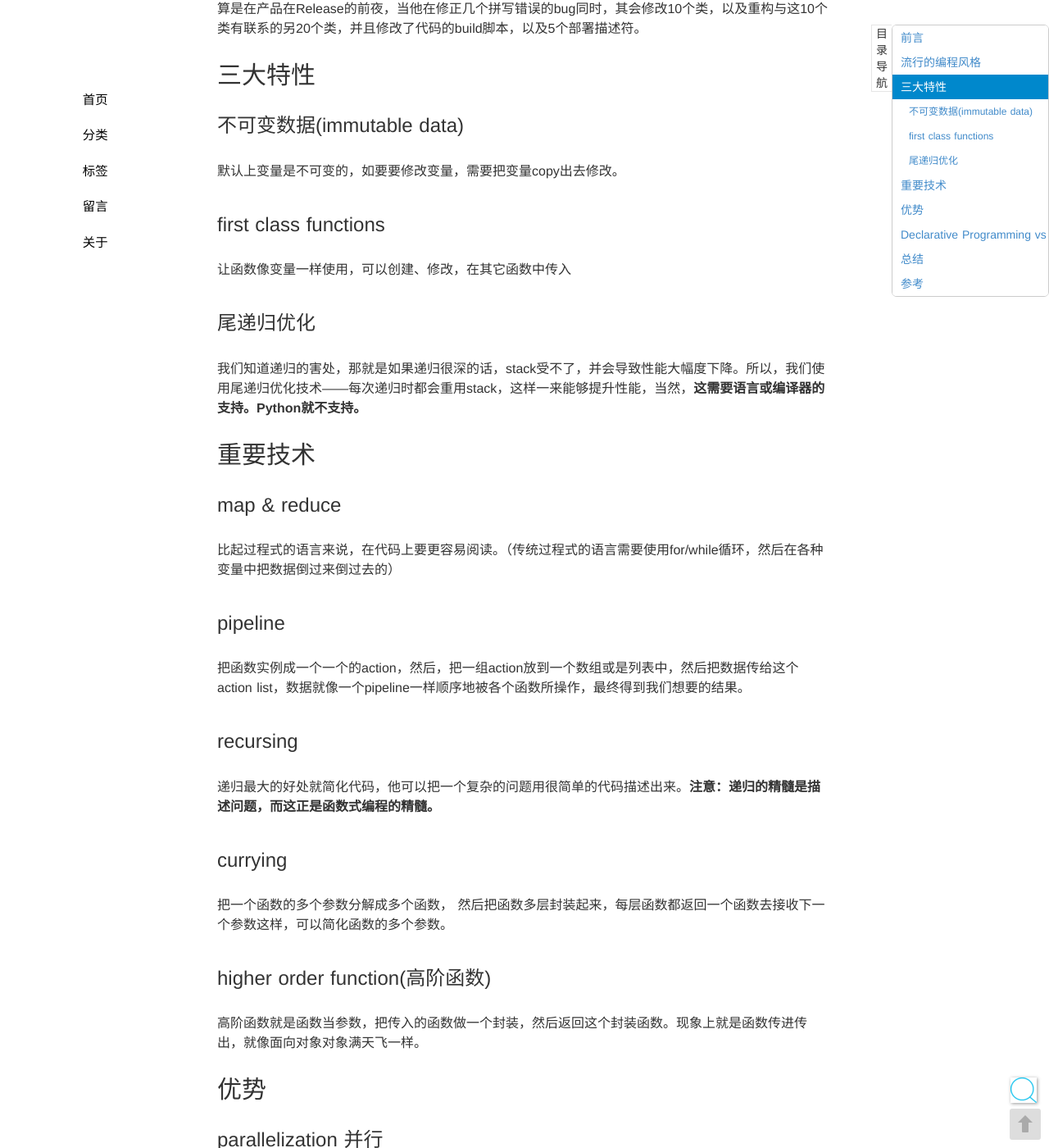
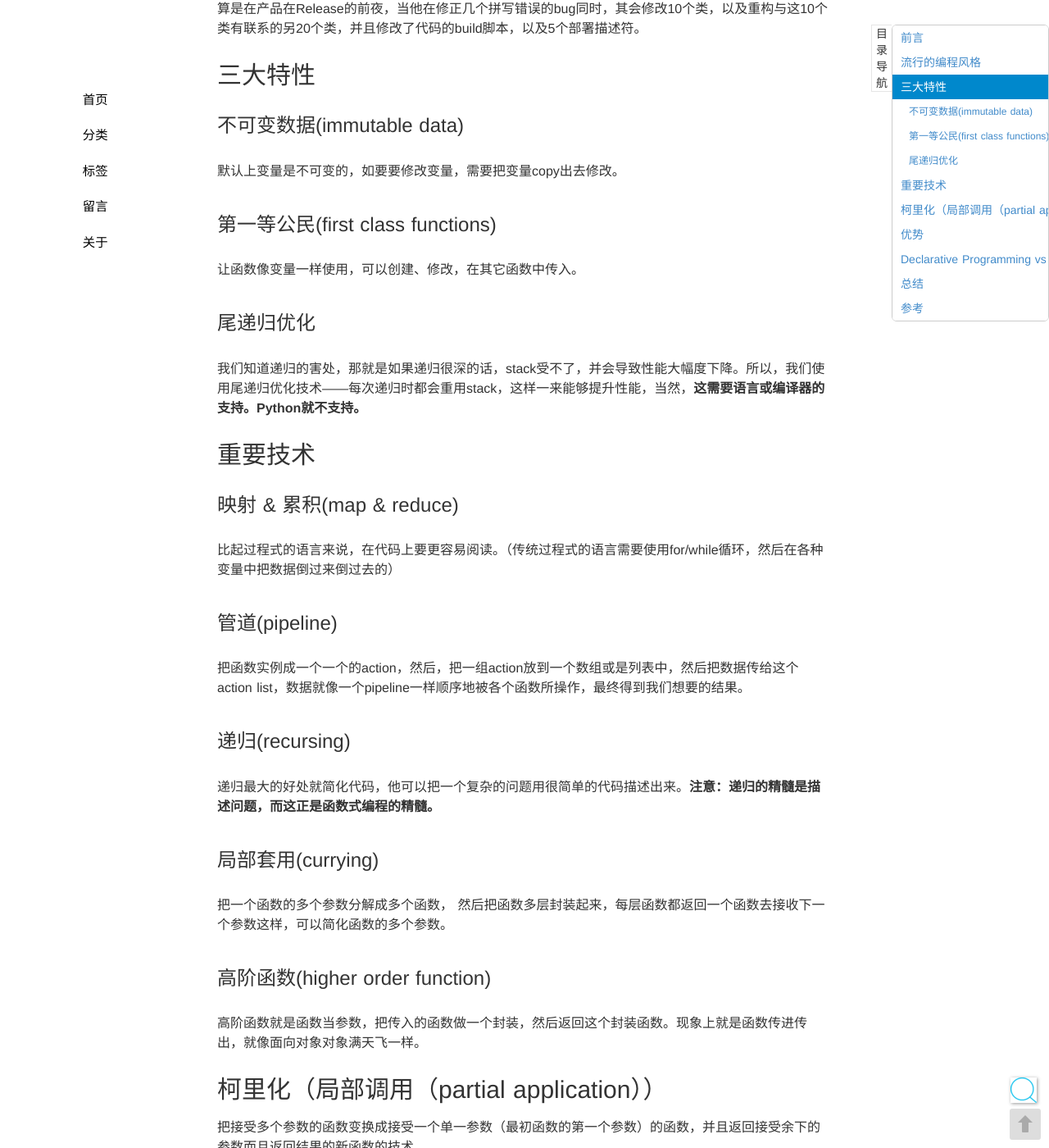
Before and after one commit to seekplum/seekplum.github.io, a Jekyll site: the page built from _posts/2018-11-22-functional_programming.md, in a window 1280 px wide and 1400 px high, scrolled down 1884 px. Shown: the whole window at 82% size. Built offline with Jekyll 4.4.1, drawn with Linux system fonts in a browser that asks for light colours; comment, search, counter and statistics services are not loaded.

Commit message:
调整文档格式

```diff
--- a/_posts/2018-11-22-functional_programming.md
+++ b/_posts/2018-11-22-functional_programming.md
@@ -44,28 +44,31 @@ Cargo Cult 编程是一种非常流行的编程方法，使用这种方法的程
 ### 不可变数据(immutable data)
 默认上变量是不可变的，如要要修改变量，需要把变量copy出去修改。
 
-### first class functions
-让函数像变量一样使用，可以创建、修改，在其它函数中传入
+### 第一等公民(first class functions)
+让函数像变量一样使用，可以创建、修改，在其它函数中传入。
 
 ### 尾递归优化
 我们知道递归的害处，那就是如果递归很深的话，stack受不了，并会导致性能大幅度下降。所以，我们使用尾递归优化技术——每次递归时都会重用stack，这样一来能够提升性能，当然，**这需要语言或编译器的支持。Python就不支持。**
 
 ## 重要技术
 
-### map & reduce
+### 映射 & 累积(map & reduce)
 比起过程式的语言来说，在代码上要更容易阅读。（传统过程式的语言需要使用for/while循环，然后在各种变量中把数据倒过来倒过去的）
 
-### pipeline
+### 管道(pipeline)
 把函数实例成一个一个的action，然后，把一组action放到一个数组或是列表中，然后把数据传给这个action list，数据就像一个pipeline一样顺序地被各个函数所操作，最终得到我们想要的结果。
 
-### recursing
+### 递归(recursing)
 递归最大的好处就简化代码，他可以把一个复杂的问题用很简单的代码描述出来。**注意：递归的精髓是描述问题，而这正是函数式编程的精髓。**
 
-### currying
+### 局部套用(currying)
 把一个函数的多个参数分解成多个函数， 然后把函数多层封装起来，每层函数都返回一个函数去接收下一个参数这样，可以简化函数的多个参数。
 
-### higher order function(高阶函数)
+### 高阶函数(higher order function)
 高阶函数就是函数当参数，把传入的函数做一个封装，然后返回这个封装函数。现象上就是函数传进传出，就像面向对象对象满天飞一样。
+
+## 柯里化（局部调用（partial application））
+把接受多个参数的函数变换成接受一个单一参数（最初函数的第一个参数）的函数，并且返回接受余下的参数而且返回结果的新函数的技术。
 
 ## 优势
 
```
Also changed, not shown: _posts/2018-09-28-solid.md (+3 -3 lines).
